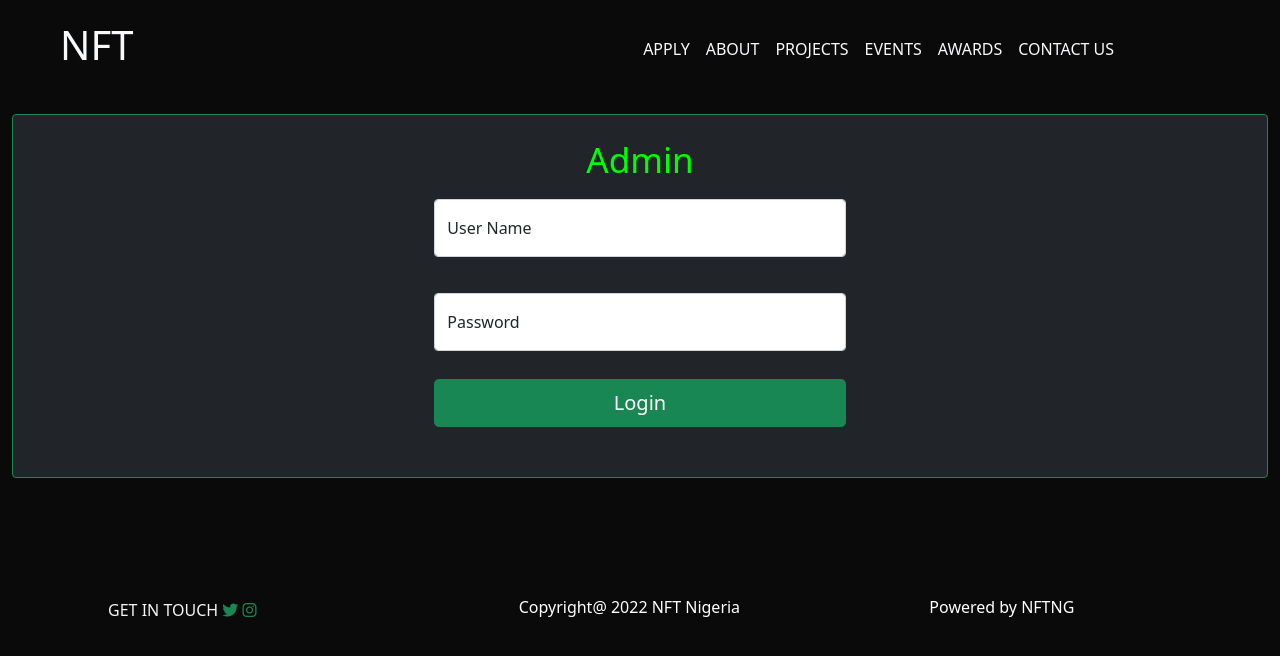
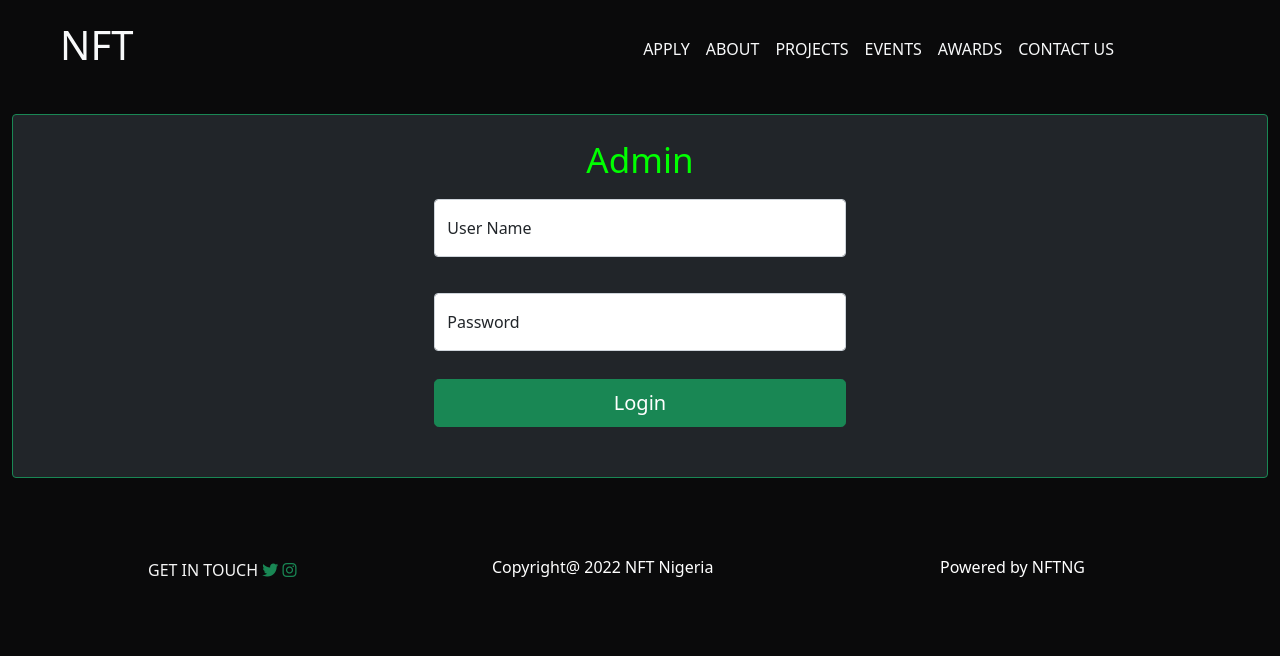
Before and after one commit to Taiwooye/NFT, a plain HTML site: page index.html in a window 1280 px wide. Drawn offline with nearby package versions, Linux system fonts and the light colour scheme.

Commit message:
modified index.html

```diff
--- a/index.html
+++ b/index.html
@@ -83,23 +83,20 @@
       <p id="show"></p>
       <br>
     </div>
-
     <br>
     <br>
-    <br>
-    <br>
-    <br>
-    <div class="row justify-content-end ps-5" style=" color: whitesmoke;">
-      <div class="col-12 col-md-4 mb-sm-3">
+    <div class="row justify-content-center p-3" style=" color: whitesmoke;">
+      <div class="col-12 col-md-3 mb-sm-3 m-3">
 
-        <div class="row ps-5 ">
+        <div class="row ps-5  ">
           <span>GET IN TOUCH
             <i class="fa-brands fa-twitter text-success "></i>
             <i class="fa-brands fa-instagram text-success"></i></span>
+
         </div>
 
       </div>
-      <div class="col-12 col-md-4 mb-sm-3">
+      <div class="col-12 col-md-4 mb-sm-3 m-3">
         <div class="row ps-5 ">
           <div class="col-10">
             <h6>Copyright@ 2022 NFT Nigeria</h6>
@@ -107,7 +104,7 @@
         </div>
       </div>
 
-      <div class="col-12 col-md-4 mb-sm-3">
+      <div class="col-12 col-md-3 mb-sm-3 m-3">
 
         <div class="row ps-5 ">
 
```
Lines whose indentation alone changed are shown as unchanged.
